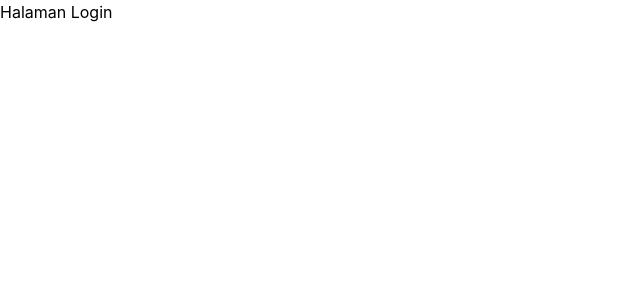
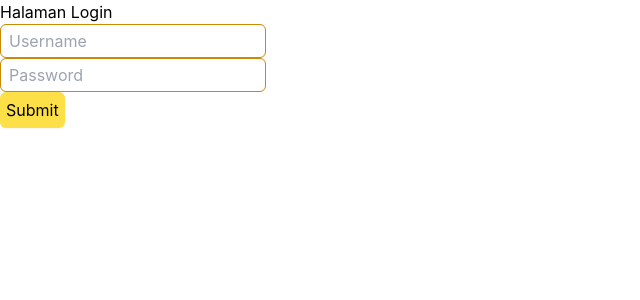
Before and after one commit to Wedvita-Tim2/front-end-wedvita-tim2, a React (Create React App) app: page /login in a window 1280 px wide. Shown: the top 300 px of the page, without its empty margins (0-640 px from the left). Built offline with nearby package versions, Linux system fonts and the light colour scheme.

Commit message:
<add> Recoil & Login Page Dummy Design

```diff
--- a/package.json
+++ b/package.json
@@ -9,7 +9,8 @@
     "react-datepicker": "^4.17.0",
     "react-dom": "^18.2.0",
     "react-router-dom": "^6.15.0",
-    "react-scripts": "5.0.1"
+    "react-scripts": "5.0.1",
+    "recoil": "^0.7.7"
   },
   "scripts": {
     "start": "react-scripts start",
--- a/src/elements/Buttons/index.js
+++ b/src/elements/Buttons/index.js
@@ -4,15 +4,15 @@ import { Link } from 'react-router-dom'
 
 const Button = (props) =>{
     const className = [props.className];
-    className.push("rounded-md")
+    className.push("rounded-md", "text-black", "shadow-sm")
     if(props.isPrimary) className.push("bg-yellow-300", "text-md" ,
-                                        "p-1.5", "text-black", "shadow-sm",
+                                        "p-1.5",
                                         "hover:bg-yellow-500")
     if(props.isLarge) className.push("bg-yellow-300", "text-xl",
-                                    "py-2.5", "px-4", "text-black", "shadow-sm",
+                                    "py-2.5", "px-4",
                                     "hover:bg-yellow-500")
     if(props.isSmall) className.push("bg-yellow-300", "text-sm",
-                                    "p-1", "text-black", "shadow-sm",
+                                    "p-1",
                                     "hover:bg-yellow-500")
     if(props.isBlock) className.push("btn-block")
     if(props.hasShadow) className.push("btn-shadow")
--- a/src/elements/Forms/InputDate/index.js
+++ b/src/elements/Forms/InputDate/index.js
@@ -2,18 +2,20 @@ import React from "react";
 import DatePicker from "react-datepicker";
 import "react-datepicker/dist/react-datepicker.css";
 import propTypes from 'prop-types'
+import { useRecoilState } from "recoil";
+import { dateState } from "../../../recoils/FormRecoil";
 
-/*
-Perlu mendeklarasikan useState pada component yang memanggil elemen ini
-const [date, setDate] = useState(new Date());
-<InputDate value={date} onChange = {(e)=>setDate(e)}
-*/
-const InputDate = (props)=>{
+const InputDate = ()=>{
+  const [date, setDate] = useRecoilState(dateState)
+
+  const handleDateChanged = (selectedDate) =>{
+    setDate(selectedDate)
+  }
 
   return (
       <DatePicker
-          selected={props.value}
-          onChange={props.onChange}
+        selected= {date}
+        onChange={handleDateChanged}
         dateFormat='dd/MM/yyyy'
         dateFormatCalendar="dd/MM/yyyy"
         className="border border-blue-900 p-1 text-sm rounded-md"
--- a/src/elements/Forms/InputText/index.js
+++ b/src/elements/Forms/InputText/index.js
@@ -11,11 +11,11 @@ const InputText = (props) =>{
     const additionalProps = props.isRequired ? { required: true } : {};
     const element = props.element ==='input'?(
         <input name={props.name} type={props.type}
-         placeholder={props.placeholder} value={props.value} onChange={props.onChange}
+         placeholder={props.placeholder} value={props.text} onChange={props.onChange}
          className={className.join(" ") } {...additionalProps}
        />
     ):(
-        <textarea name={props.name} rows= "4" value={props.value}
+        <textarea name={props.name} rows= "4" value={props.text}
         onChange={props.onChange}
         className={className.join(" ")} {...additionalProps}
         />
--- a/src/index.js
+++ b/src/index.js
@@ -4,14 +4,17 @@ import './index.css';
 import App from './App';
 import reportWebVitals from './reportWebVitals';
 import { BrowserRouter } from 'react-router-dom'
+import { RecoilRoot } from 'recoil';
 
 const root = ReactDOM.createRoot(document.getElementById('root'));
 root.render(
-  <BrowserRouter>
+  <RecoilRoot>
     <React.StrictMode>
+      <BrowserRouter>
       <App />
+      </BrowserRouter>
     </React.StrictMode>
-  </BrowserRouter>
+  </RecoilRoot>
 );
 
 // If you want to start measuring performance in your app, pass a function
--- a/src/pages/Auth/Login/index.js
+++ b/src/pages/Auth/Login/index.js
@@ -1,8 +1,40 @@
-import React from 'react';
+import React, { useState } from 'react';
+import Button from '../../../elements/Buttons';
+import { InputText } from '../../../elements/Forms';
+const Login = () =>{
+    const [text, setText] = useState({username : '', password: ''})
+    const handleTextChanged = (e) =>{
+        const {name, value} = e.target
 
-const Login = (props) =>{
+        setText({
+            ...text,
+            [name]: value,
+        })
+    }
     return(
-        <h1>Halaman Login</h1>
+        <>
+            <h1>Halaman Login</h1>
+            <InputText
+            element={'input'}
+            type={ 'text' }
+            value={text.username}
+            onChange={handleTextChanged}
+            className='block'
+            name={'username'}
+            placeholder={'Username'}/>
+
+
+            <InputText
+            element={'input'}
+            type={ 'password' }
+            value={text.password}
+            onChange={handleTextChanged}
+            className='block'
+            name={'password'}
+            placeholder={'Password'}/>
+            <Button type={'button'} onClick={() => console.log(text)} isPrimary>Submit</Button>
+        </>
+
     )
 }
 
--- /dev/null
+++ b/src/recoils/FormRecoil.js
@@ -0,0 +1,8 @@
+import { atom } from 'recoil';
+
+const dateState = atom({
+    key : 'dateState',
+    default : new Date(),
+})
+
+export {dateState};
```
Also changed, not shown: 1 other file (tests, documents, lock files or other folders). Lines whose indentation alone changed are shown as unchanged.
